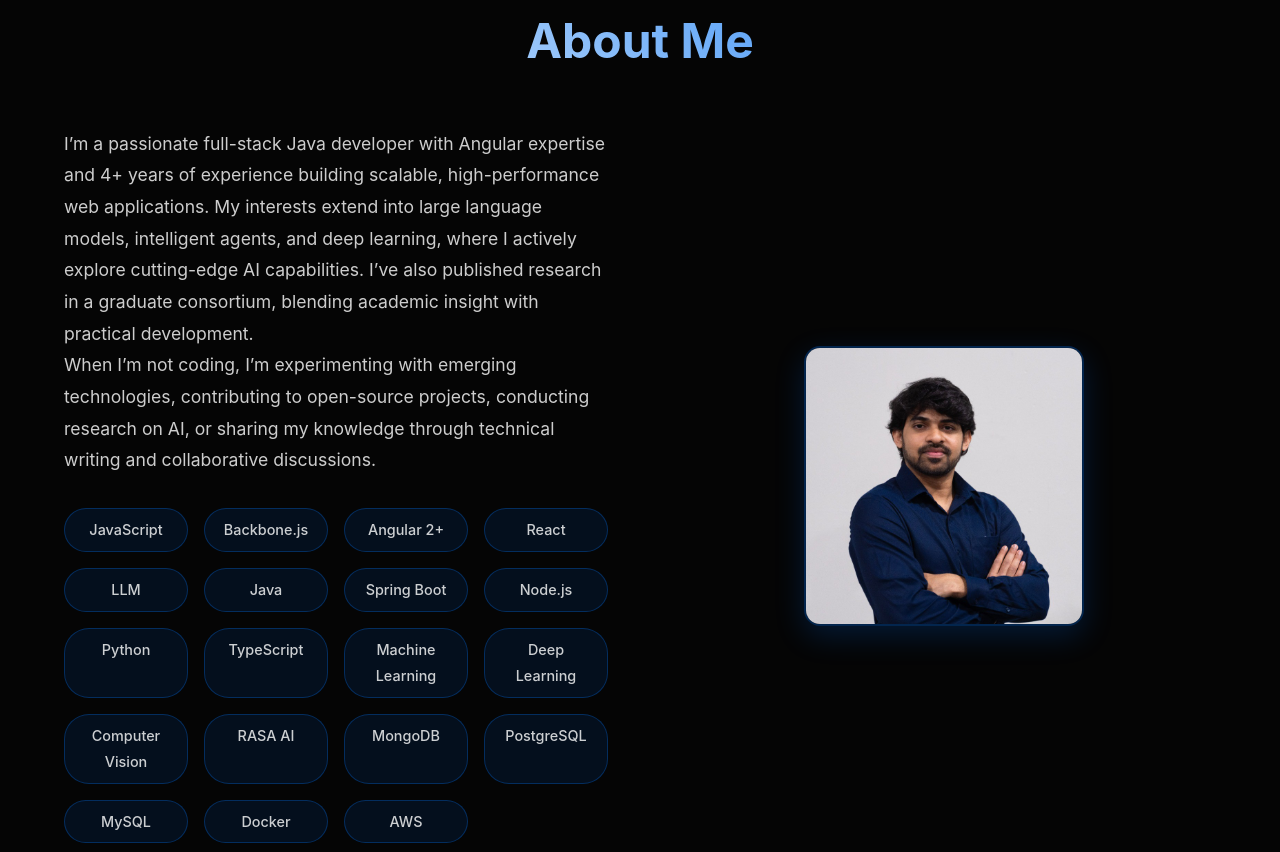
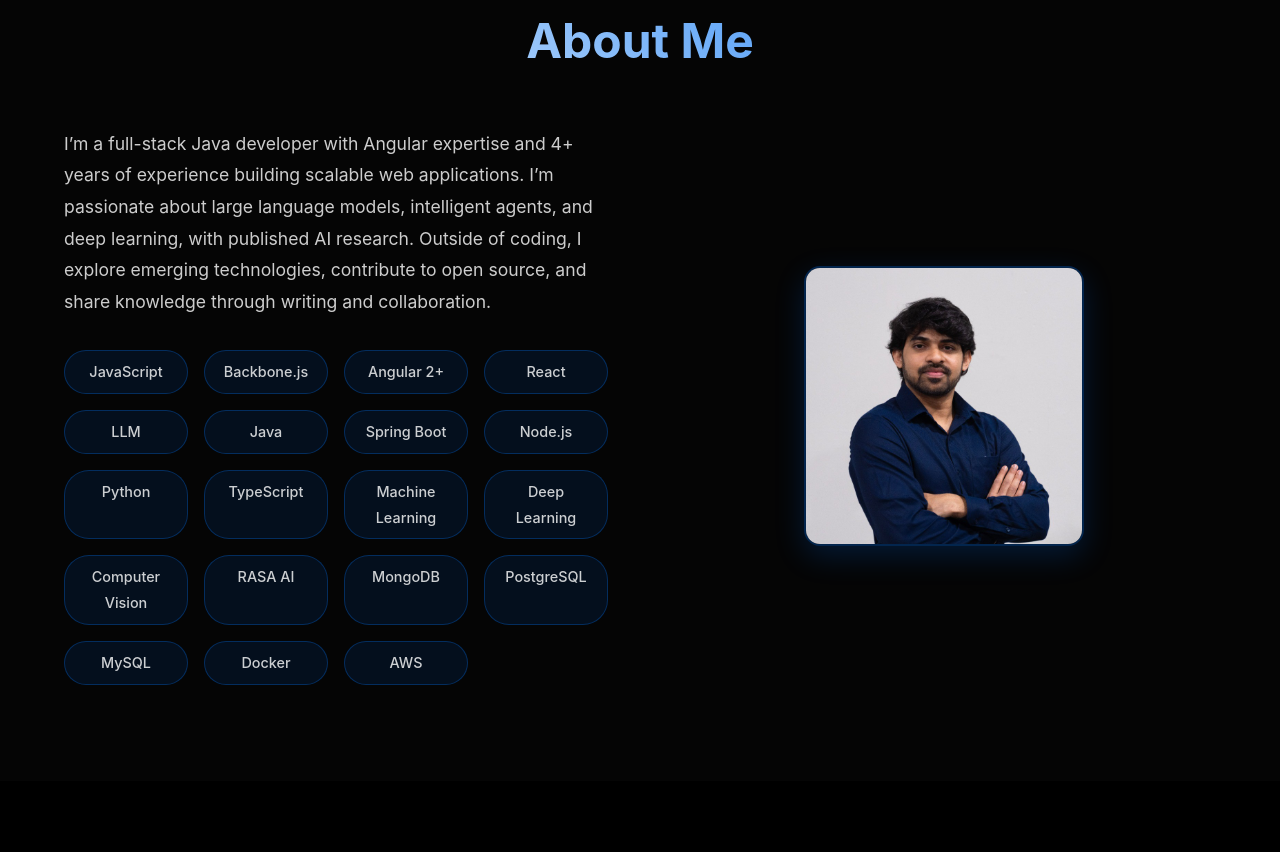
Before and after one commit to Nishaldevadiga/Portfolio, a plain HTML site: page index.html in a window 1280 px wide. Shown: the part 893-1745 px from the top of the page. Drawn offline with Linux system fonts and the light colour scheme.

Commit message:
"changes"

```diff
--- a/index.html
+++ b/index.html
@@ -641,9 +641,8 @@
                 <h2 class="section-title fade-in">About Me</h2>
                 <div class="about-grid">
                     <div class="about-text fade-in">
-                        <p class="lead">I’m a passionate full-stack Java developer with Angular expertise and 4+ years of experience building scalable, high-performance web applications. My interests extend into large language models, intelligent agents, and deep learning, where I actively explore cutting-edge AI capabilities. I’ve also published research in a graduate consortium, blending academic insight with practical development.</p>
+                        <p>I’m a full-stack Java developer with Angular expertise and 4+ years of experience building scalable web applications. I’m passionate about large language models, intelligent agents, and deep learning, with published AI research. Outside of coding, I explore emerging technologies, contribute to open source, and share knowledge through writing and collaboration.</p>
 
-                        <p>When I’m not coding, I’m experimenting with emerging technologies, contributing to open-source projects, conducting research on AI, or sharing my knowledge through technical writing and collaborative discussions.</p>
 
 
                         <div class="skills">
```
